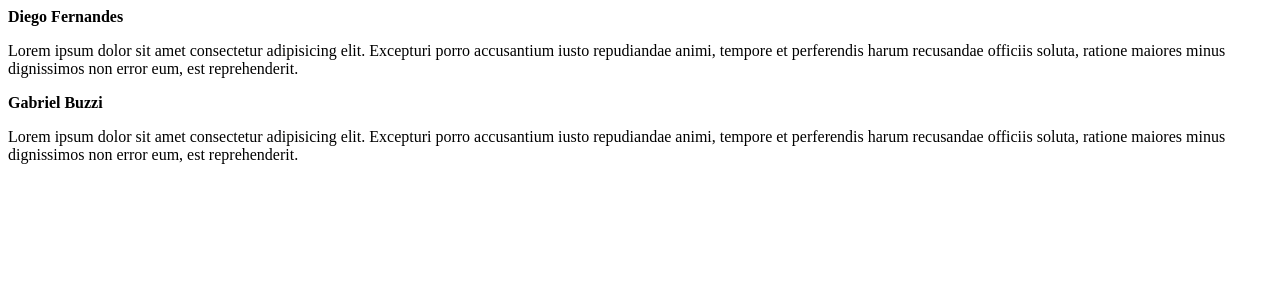
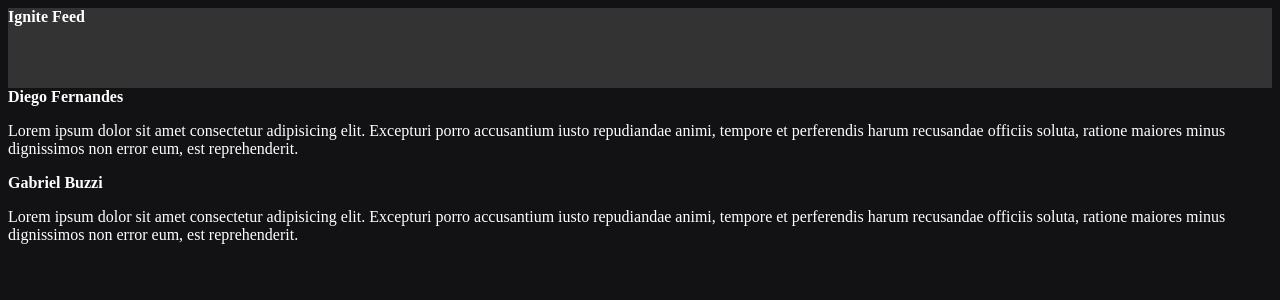
Before and after one commit to joaolalmeida/ReactJS, a React (Vite) app in the folder 01_Fundamentos do ReactJS/01-fundamentos-reactjs/: page / in a window 1280 px wide. Shown: the top 300 px of the page. Built offline with nearby package versions, Linux system fonts and the light colour scheme.

Commit message:
CSS Modules

```diff
--- a/01_Fundamentos do ReactJS/01-fundamentos-reactjs/src/App.jsx
+++ b/01_Fundamentos do ReactJS/01-fundamentos-reactjs/src/App.jsx
@@ -1,12 +1,16 @@
 //JSX = JavaScript + XML (HTML)
 
 //import Button from './Post'
+import { Header } from './components/Header';
 import {Post} from './Post';
+
+import './styles.css';
 
 export function App() {
   return (
     //<h1>Teste</h1>
     <div>
+      <Header />
       {/* Mais de um elemento precisa estar dentro de uma div por exemplo */}
       <Post
         author="Diego Fernandes"
--- /dev/null
+++ b/01_Fundamentos do ReactJS/01-fundamentos-reactjs/src/components/Header.jsx
@@ -0,0 +1,9 @@
+import styles from './Header.module.css' //Precisa dar um nome para o arquivo funcionar
+
+export function Header() {
+  return (
+    <header className={styles.header}> {/* className para nao confundir com class do js e chaves para puxar o arquivo css */}
+      <strong>Ignite Feed</strong>
+      </header>
+  );
+}
--- /dev/null
+++ b/01_Fundamentos do ReactJS/01-fundamentos-reactjs/src/components/Header.module.css
@@ -0,0 +1,6 @@
+/*Colocando o module no nome do arquivo para especificar para qual arquivo apenas ele vai responder */
+
+.header {
+  background-color: #333;
+  height: 80px;
+}
--- /dev/null
+++ b/01_Fundamentos do ReactJS/01-fundamentos-reactjs/src/styles.css
@@ -0,0 +1,4 @@
+body {
+  background-color: #121214;
+  color: #fff;
+}
```
